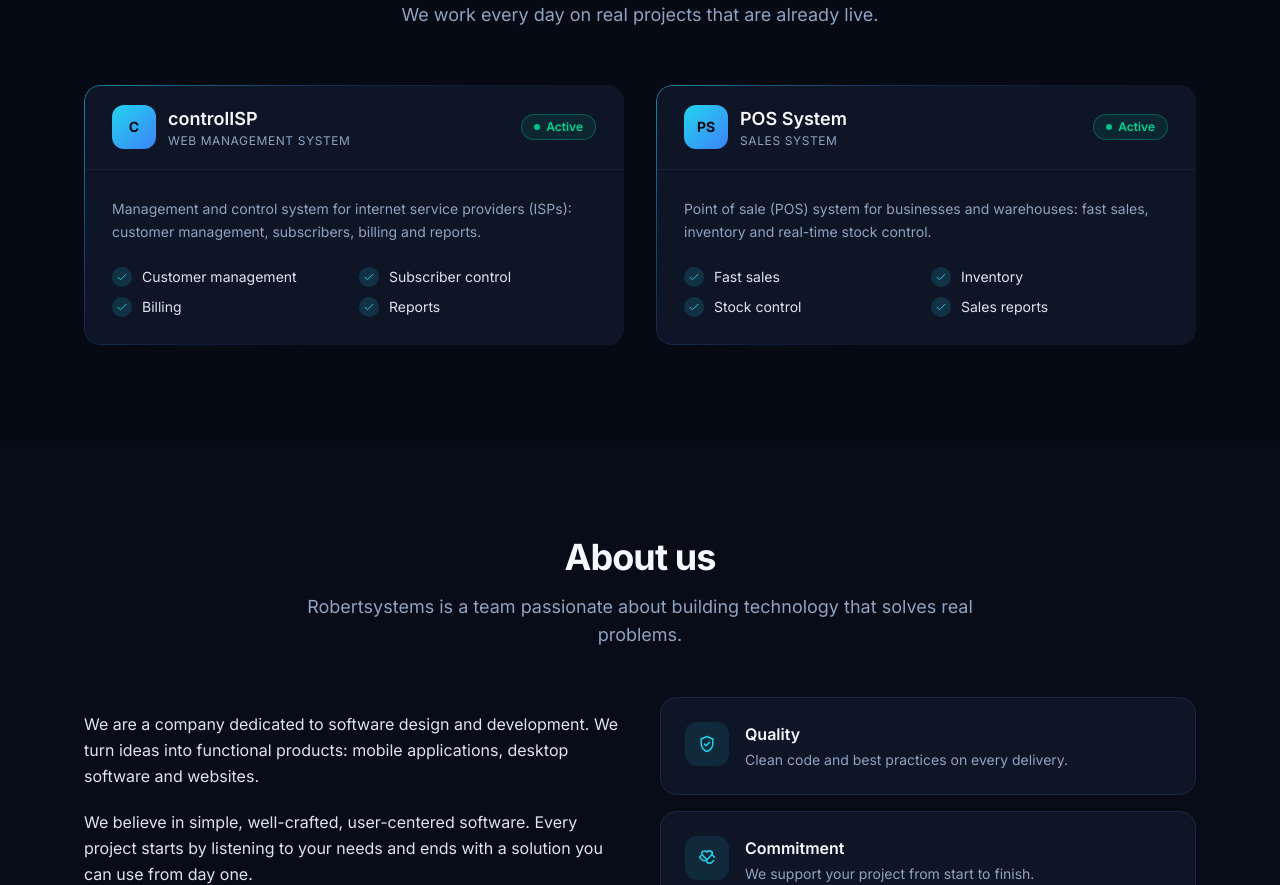
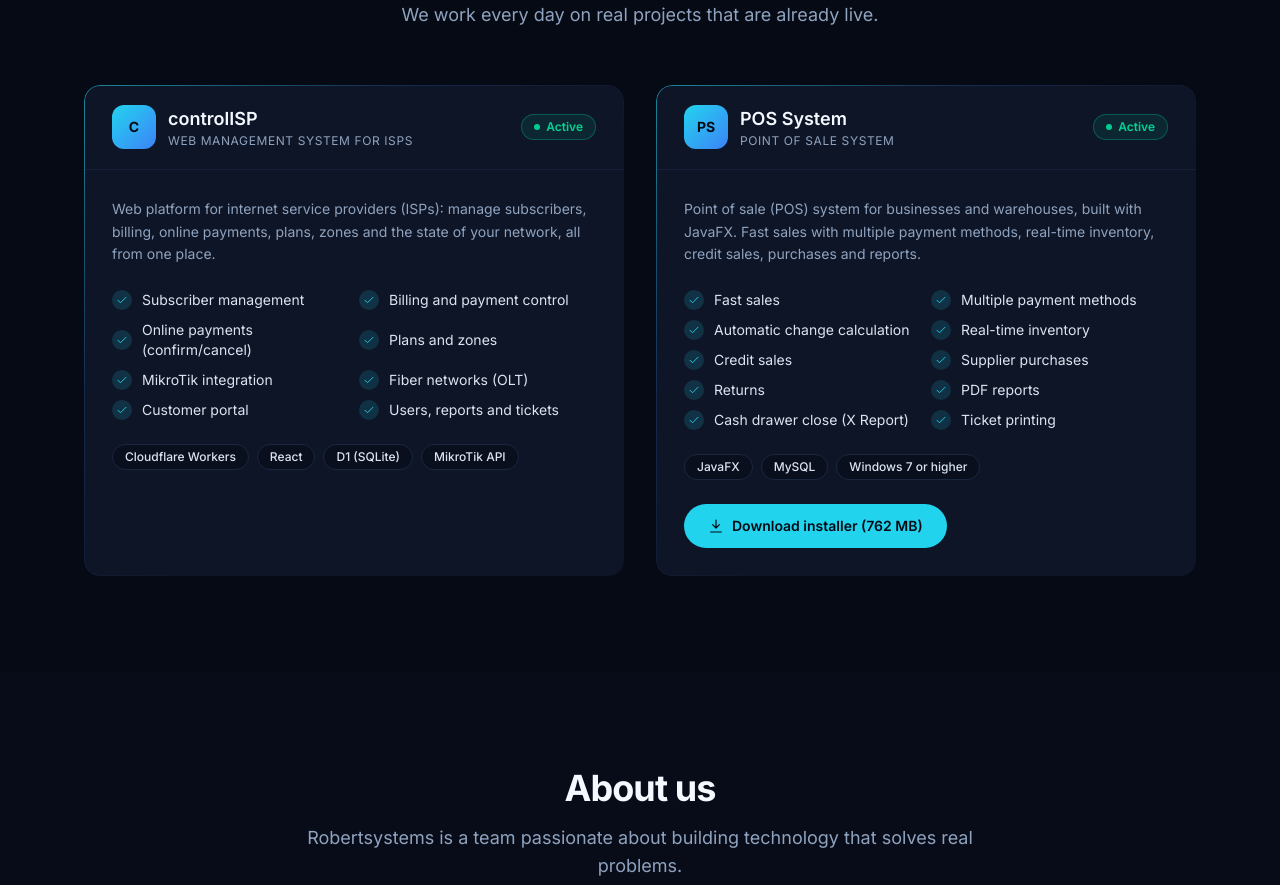
Before and after one commit to gury03/robertsystems-portal, a Next.js app: page /en in a window 1280 px wide. Shown: the part 1460-2345 px from the top of the page. Built offline with nearby package versions, Linux system fonts and the light colour scheme.

Commit message:
Descripciones completas de proyectos + botón descargar POS (GitHub Release)

```diff
--- a/src/components/Projects.tsx
+++ b/src/components/Projects.tsx
@@ -1,5 +1,5 @@
 import type { Dictionary } from "@/i18n/dictionaries";
-import { CheckIcon } from "./icons";
+import { CheckIcon, DownloadIcon } from "./icons";
 
 export default function Projects({ dict }: { dict: Dictionary }) {
   return (
@@ -62,6 +62,31 @@
                       </li>
                     ))}
                   </ul>
+
+                  {"tech" in project && project.tech && (
+                    <div className="mt-6 flex flex-wrap gap-2">
+                      {project.tech.map((tag) => (
+                        <span
+                          key={tag}
+                          className="rounded-full border border-border bg-surface px-3 py-1 text-xs font-medium text-text"
+                        >
+                          {tag}
+                        </span>
+                      ))}
+                    </div>
+                  )}
+
+                  {"download" in project && project.download && (
+                    <a
+                      href={project.download.url}
+                      target="_blank"
+                      rel="noopener noreferrer"
+                      className="mt-6 inline-flex items-center gap-2 rounded-full bg-primary px-6 py-3 text-sm font-semibold text-background transition-all hover:bg-cyan-300 hover:shadow-lg hover:shadow-primary/25"
+                    >
+                      <DownloadIcon className="h-4 w-4" />
+                      {project.download.label}
+                    </a>
+                  )}
                 </div>
               </article>
             );
--- a/src/components/icons.tsx
+++ b/src/components/icons.tsx
@@ -126,6 +126,14 @@
   );
 }
 
+export function DownloadIcon(props: IconProps) {
+  return (
+    <svg {...base} {...props} aria-hidden="true">
+      <path d="M12 3v12M7 10l5 5 5-5M4 21h16" />
+    </svg>
+  );
+}
+
 export function LogoMark({ className = "" }: { className?: string }) {
   return (
     <svg
--- a/src/i18n/en.ts
+++ b/src/i18n/en.ts
@@ -59,23 +59,44 @@
       {
         name: "controlISP",
         status: "Active",
-        type: "Web management system",
+        type: "Web management system for ISPs",
         description:
-          "Management and control system for internet service providers (ISPs): customer management, subscribers, billing and reports.",
+          "Web platform for internet service providers (ISPs): manage subscribers, billing, online payments, plans, zones and the state of your network, all from one place.",
         features: [
-          "Customer management",
-          "Subscriber control",
-          "Billing",
-          "Reports",
+          "Subscriber management",
+          "Billing and payment control",
+          "Online payments (confirm/cancel)",
+          "Plans and zones",
+          "MikroTik integration",
+          "Fiber networks (OLT)",
+          "Customer portal",
+          "Users, reports and tickets",
         ],
+        tech: ["Cloudflare Workers", "React", "D1 (SQLite)", "MikroTik API"],
       },
       {
         name: "POS System",
         status: "Active",
-        type: "Sales system",
+        type: "Point of sale system",
         description:
-          "Point of sale (POS) system for businesses and warehouses: fast sales, inventory and real-time stock control.",
-        features: ["Fast sales", "Inventory", "Stock control", "Sales reports"],
+          "Point of sale (POS) system for businesses and warehouses, built with JavaFX. Fast sales with multiple payment methods, real-time inventory, credit sales, purchases and reports.",
+        features: [
+          "Fast sales",
+          "Multiple payment methods",
+          "Automatic change calculation",
+          "Real-time inventory",
+          "Credit sales",
+          "Supplier purchases",
+          "Returns",
+          "PDF reports",
+          "Cash drawer close (X Report)",
+          "Ticket printing",
+        ],
+        tech: ["JavaFX", "MySQL", "Windows 7 or higher"],
+        download: {
+          url: "https://github.com/gury03/robertsystems-portal/releases/download/puntodeventa-v2.0.4/PuntoDeVenta_2.0.4_Setup.exe",
+          label: "Download installer (762 MB)",
+        },
       },
     ],
   },
--- a/src/i18n/es.ts
+++ b/src/i18n/es.ts
@@ -60,28 +60,44 @@
       {
         name: "controlISP",
         status: "Activo",
-        type: "Sistema de gestión web",
+        type: "Sistema de gestión web para ISPs",
         description:
-          "Sistema de gestión y control para proveedores de servicios de internet (ISPs): administración de clientes, suscriptores, facturación y reportes.",
+          "Plataforma web para proveedores de servicios de internet (ISPs): administra abonados, facturación, pagos online, planes, zonas y el estado de tu red, todo desde un solo lugar.",
         features: [
-          "Gestión de clientes",
-          "Control de suscriptores",
-          "Facturación",
-          "Reportes",
+          "Gestión de abonados",
+          "Facturación y control de pagos",
+          "Pagos online (confirmar/anular)",
+          "Planes y zonas",
+          "Integración con MikroTik",
+          "Redes de fibra (OLT)",
+          "Portal del cliente",
+          "Usuarios, reportes y tickets",
         ],
+        tech: ["Cloudflare Workers", "React", "D1 (SQLite)", "MikroTik API"],
       },
       {
         name: "Sistema POS",
         status: "Activo",
-        type: "Sistema de ventas",
+        type: "Sistema de punto de venta",
         description:
-          "Sistema de punto de venta (POS) para negocios y bodegas: ventas rápidas, inventario y control de stock en tiempo real.",
+          "Sistema de punto de venta para negocios y bodegas, desarrollado en JavaFX. Ventas rápidas con múltiples métodos de pago, inventario en tiempo real, créditos, compras y reportes.",
         features: [
           "Ventas rápidas",
-          "Inventario",
-          "Control de stock",
-          "Reportes de ventas",
+          "Múltiples métodos de pago",
+          "Cálculo automático de cambio",
+          "Inventario en tiempo real",
+          "Ventas a crédito",
+          "Compras a proveedores",
+          "Devoluciones",
+          "Reportes en PDF",
+          "Cierre de caja (Corte X)",
+          "Impresión de tickets",
         ],
+        tech: ["JavaFX", "MySQL", "Windows 7 o superior"],
+        download: {
+          url: "https://github.com/gury03/robertsystems-portal/releases/download/puntodeventa-v2.0.4/PuntoDeVenta_2.0.4_Setup.exe",
+          label: "Descargar instalador (762 MB)",
+        },
       },
     ],
   },
```
